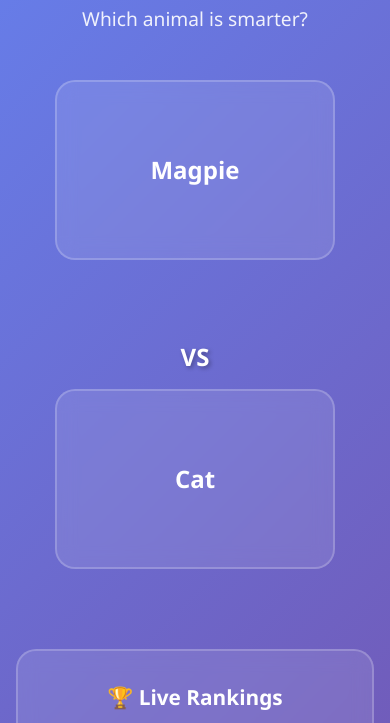
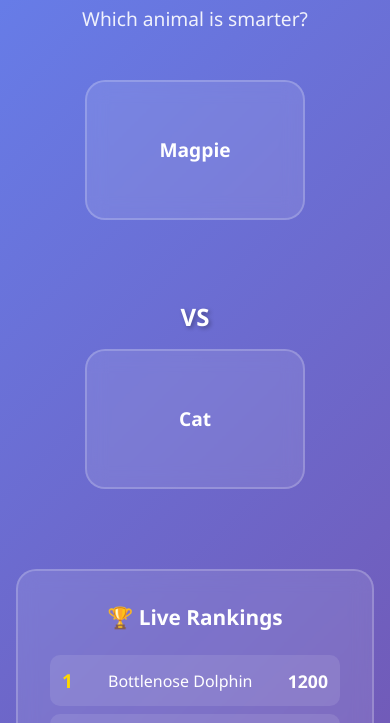
Before and after one commit to GralastairBean/The-IQ-zoo, a website: page frontend/index.html in a window 390 px wide. Shown: the part 62-785 px from the top of the page. Drawn offline with Linux system fonts and the light colour scheme.

Commit message:
smaller card sizes

```diff
--- a/frontend/styles.css
+++ b/frontend/styles.css
@@ -127,9 +127,9 @@ body {
     background: rgba(255, 255, 255, 0.1);
     backdrop-filter: blur(10px);
     border-radius: 20px;
-    padding: 2rem;
-    width: 300px;
-    height: 200px;
+    padding: 1.5rem;
+    width: 250px;
+    height: 160px;
     border: 2px solid rgba(255, 255, 255, 0.2);
     transition: transform 0.3s ease, box-shadow 0.3s ease;
     display: flex;
@@ -154,13 +154,13 @@ body {
 }
 
 .animal-name {
-    font-size: 2rem;
+    font-size: 1.5rem;
     color: white;
     text-align: center;
     word-wrap: break-word;
     line-height: 1.2;
     max-width: 100%;
-    padding: 0 1rem;
+    padding: 0 0.5rem;
 }
 
 .score-display {
@@ -234,13 +234,13 @@ body {
     }
 
     .animal-card {
-        width: 280px;
-        height: 180px;
-        padding: 1.5rem;
+        width: 220px;
+        height: 140px;
+        padding: 1rem;
     }
 
     .animal-name {
-        font-size: 1.5rem;
+        font-size: 1.2rem;
     }
 
     .vs-divider {
```
